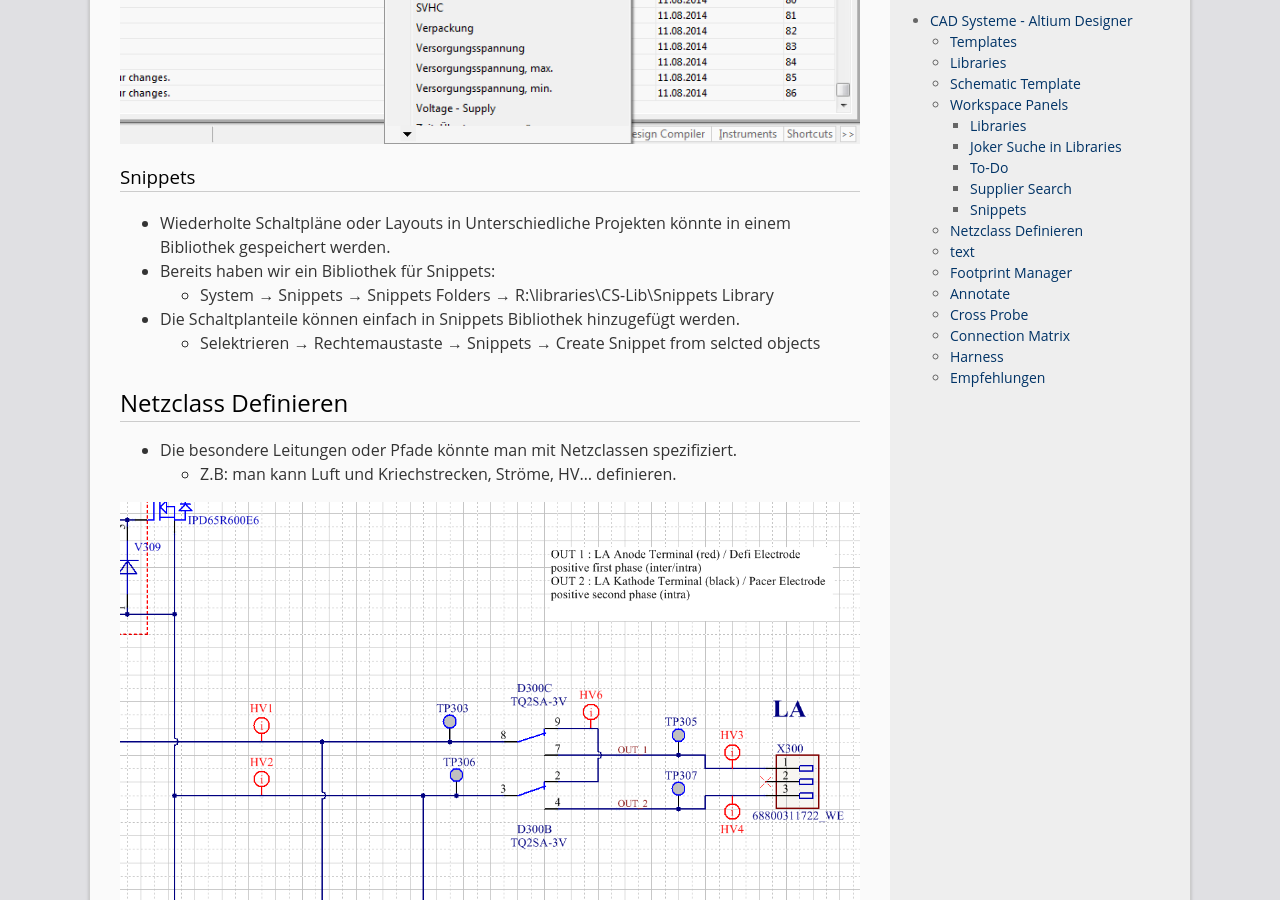
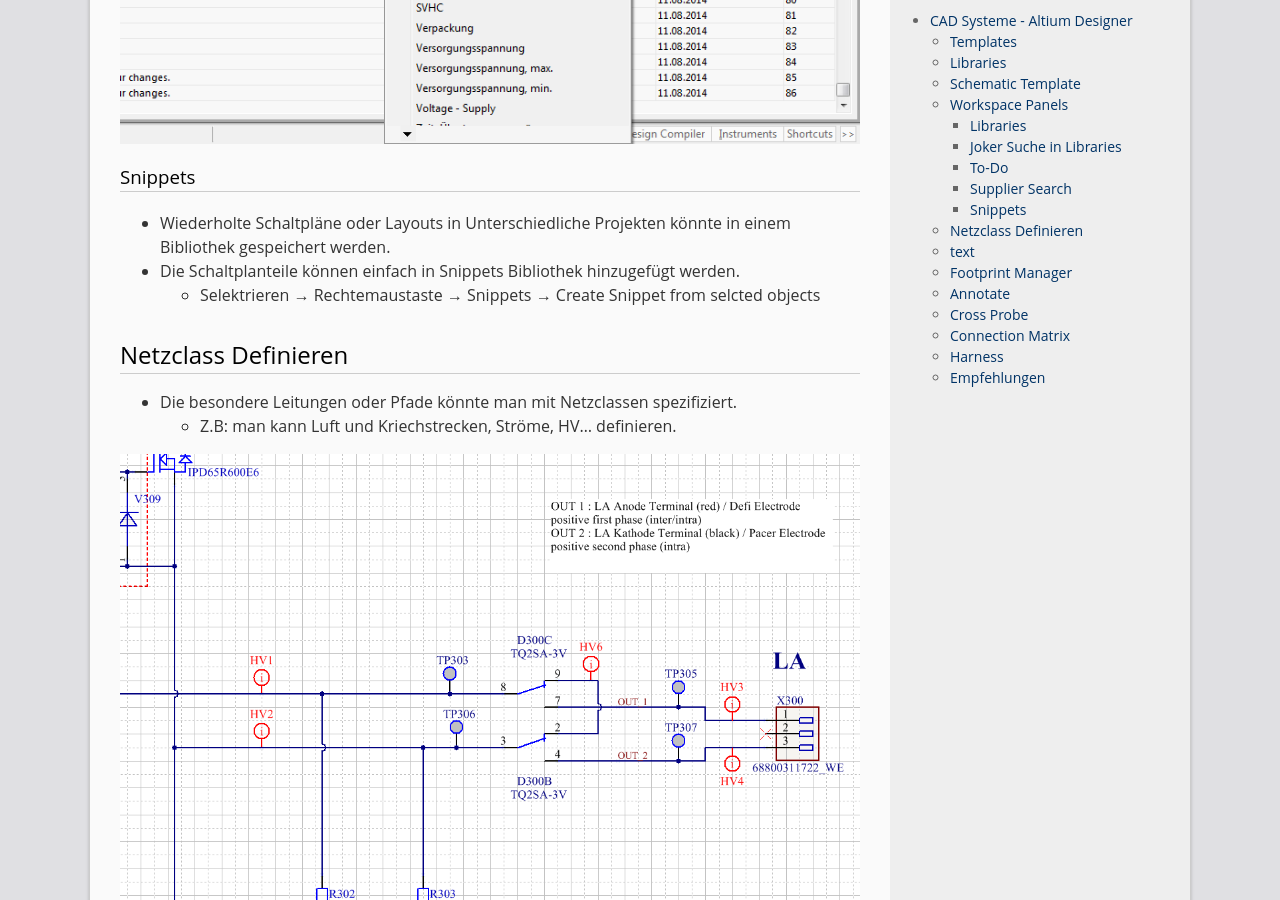
Before and after one commit to hakandilek/layout-pcb.de, a Jekyll site: the page built from _posts/2017-03-06-CAD-Systeme-Altium-Designer.md, in a window 1280 px wide and 900 px high, scrolled down 8604 px. Built offline with Jekyll 4.4.1, drawn with Linux system fonts in a browser that asks for light colours.

Commit message:
CS-Lib wurde geloscht.

```diff
--- a/_posts/2017-03-06-CAD-Systeme-Altium-Designer.md
+++ b/_posts/2017-03-06-CAD-Systeme-Altium-Designer.md
@@ -103,8 +103,6 @@ permalink: /posts/altium-designer
 ### Snippets
 
   * Wiederholte Schaltpläne oder Layouts in Unterschiedliche Projekten könnte in einem Bibliothek gespeichert werden.
-  * Bereits haben wir ein Bibliothek für Snippets:
-	  * System &rarr; Snippets &rarr; Snippets Folders &rarr; R:\libraries\CS-Lib\Snippets Library
   * Die Schaltplanteile können einfach in Snippets Bibliothek hinzugefügt werden.
 	  * Selektrieren &rarr; Rechtemaustaste &rarr; Snippets &rarr; Create Snippet from selcted objects
 
```
Also changed, not shown: other parts of _posts/2017-03-06-CAD-Systeme-Altium-Designer.md (+1 -1 lines).
